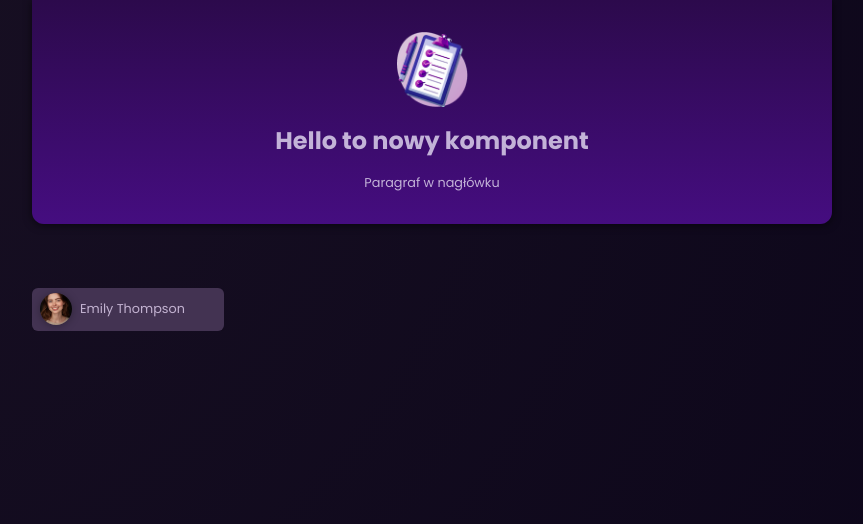
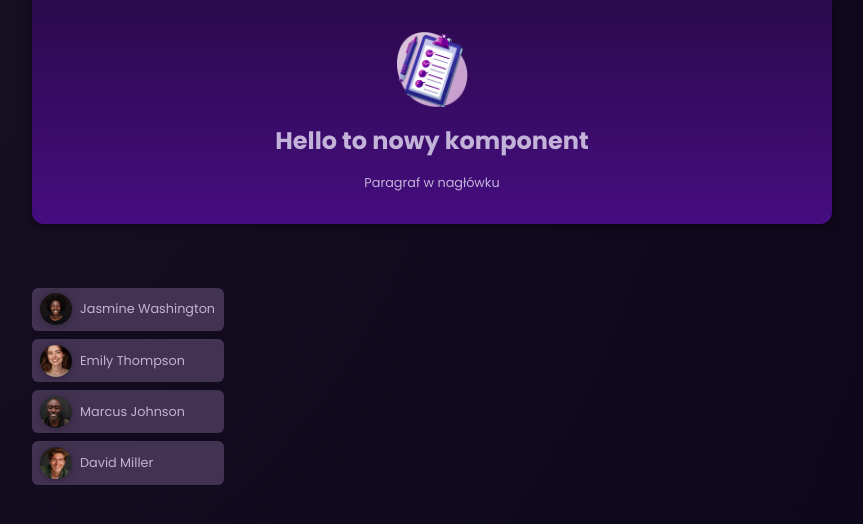
Before and after one commit to Jutrzenka/Angular-The-Complete-Guide-Maximilian-Schwarzmuller, an Angular app: page / in a window 1280 px wide. Shown: the top 524 px of the page, without its empty margins (208-1071 px from the left). Built offline with nearby package versions, Linux system fonts and the light colour scheme.

Commit message:
Creating a customevent for user selection using two methods

```diff
--- a/src/app/app.component.html
+++ b/src/app/app.component.html
@@ -1,8 +1,77 @@
+<!-- Stara metoda na dekoratorach
 <app-header />
 <main>
   <ul class="users">
     <li>
-      <app-user />
+      <app-user
+        [id]="users[0].id"
+        [avatar]="users[0].avatar"
+        [name]="users[0].name"
+        (select)="onSelectUser($event)"
+      />
+    </li>
+    <li>
+      <app-user
+        [id]="users[1].id"
+        [avatar]="users[1].avatar"
+        [name]="users[1].name"
+        (select)="onSelectUser($event)"
+      />
+    </li>
+    <li>
+      <app-user
+        [id]="users[2].id"
+        [avatar]="users[2].avatar"
+        [name]="users[2].name"
+        (select)="onSelectUser($event)"
+      />
+    </li>
+    <li>
+      <app-user
+        [id]="users[3].id"
+        [avatar]="users[3].avatar"
+        [name]="users[3].name"
+        (select)="onSelectUser($event)"
+      />
+    </li>
+  </ul>
+</main> -->
+
+<!-- Nowa metoda na sygnałach -->
+<app-header />
+<main>
+  <ul class="users">
+    <li>
+      <app-user
+        [id]="users[0].id"
+        [avatar]="users[0].avatar"
+        [name]="users[0].name"
+        (select)="onSelectUser($event)"
+      />
+    </li>
+    <li>
+      <app-user
+        [id]="users[1].id"
+        [avatar]="users[1].avatar"
+        [name]="users[1].name"
+        (select)="onSelectUser($event)"
+      />
+    </li>
+    <li>
+      <app-user
+        [id]="users[2].id"
+        [avatar]="users[2].avatar"
+        [name]="users[2].name"
+        (select)="onSelectUser($event)"
+      />
+    </li>
+    <li>
+      <app-user
+        [id]="users[3].id"
+        [avatar]="users[3].avatar"
+        [name]="users[3].name"
+        (select)="onSelectUser($event)"
+      />
     </li>
   </ul>
 </main>
--- a/src/app/app.component.ts
+++ b/src/app/app.component.ts
@@ -1,6 +1,7 @@
 import { Component } from '@angular/core';
 import { HeaderComponent } from './header/header.component';
 import { User } from './user/user';
+import { DUMMY_USERS } from './dummy-users';
 
 @Component({
   selector: 'app-root',
@@ -8,4 +9,9 @@ import { User } from './user/user';
   templateUrl: './app.component.html',
   styleUrl: './app.component.scss',
 })
-export class App {}
+export class App {
+  users = DUMMY_USERS;
+  onSelectUser(id: string) {
+    console.log('Selected user with id ' + id);
+  }
+}
--- a/src/app/user/user.html
+++ b/src/app/user/user.html
@@ -1,6 +1,15 @@
+<!-- Nowa metoda na sygnałach -->
 <div>
-  <button [id]="selectedUser().id" (click)="onSelectUser()">
-    <img [src]="imagePath" [alt]="selectedUser().name" />
-    <span>{{ selectedUser().name }}</span>
+  <button [id]="id()" (click)="onSelectUser()">
+    <img [src]="imagePath()" [alt]="name()" />
+    <span>{{ name() }}</span>
   </button>
 </div>
+
+<!-- Stara metoda na dekoratorach -->
+<!-- <div>
+  <button [id]="id" (click)="onSelectUser()">
+    <img [src]="imagePath" [alt]="name" />
+    <span>{{ name }}</span>
+  </button>
+</div> -->
--- a/src/app/user/user.ts
+++ b/src/app/user/user.ts
@@ -1,7 +1,5 @@
-import { Component, signal } from '@angular/core';
-import { DUMMY_USERS } from '../dummy-users';
-
-const randomIndex = Math.floor(Math.random() * DUMMY_USERS.length);
+// import { Component, EventEmitter, Input, Output } from '@angular/core';
+import { Component, input, output, computed } from '@angular/core';
 
 @Component({
   selector: 'app-user',
@@ -10,14 +8,31 @@ const randomIndex = Math.floor(Math.random() * DUMMY_USERS.length);
   styleUrl: './user.scss',
 })
 export class User {
-  selectedUser = signal(DUMMY_USERS[randomIndex]);
+  // // Stara metoda inputów w formie dekoratorów
+  // @Input({ required: true }) id!: string;
+  // @Input({ required: false }) avatar!: string;
+  // @Input({ required: true }) name!: string;
+  // @Output() select = new EventEmitter();
 
-  get imagePath() {
-    return '/users/' + this.selectedUser().avatar;
-  }
+  // get imagePath() {
+  //   return '/users/' + this.avatar;
+  // }
+
+  // onSelectUser() {
+  //   this.select.emit(this.id);
+  // }
+
+  //Nowa metoda sygnałów
+  id = input.required<string>();
+  avatar = input.required<string>();
+  name = input.required<string>();
+  select = output<string>();
+
+  imagePath = computed(() => {
+    return '/users/' + this.avatar();
+  });
 
   onSelectUser() {
-    const randomIndex = Math.floor(Math.random() * DUMMY_USERS.length);
-    this.selectedUser.set(DUMMY_USERS[randomIndex]);
+    this.select.emit(this.id());
   }
 }
```
